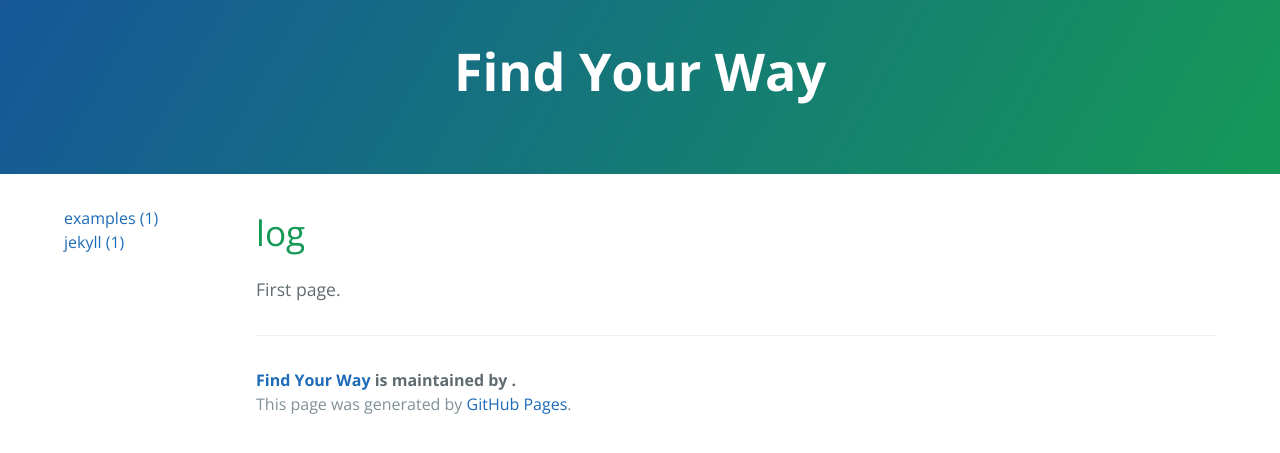
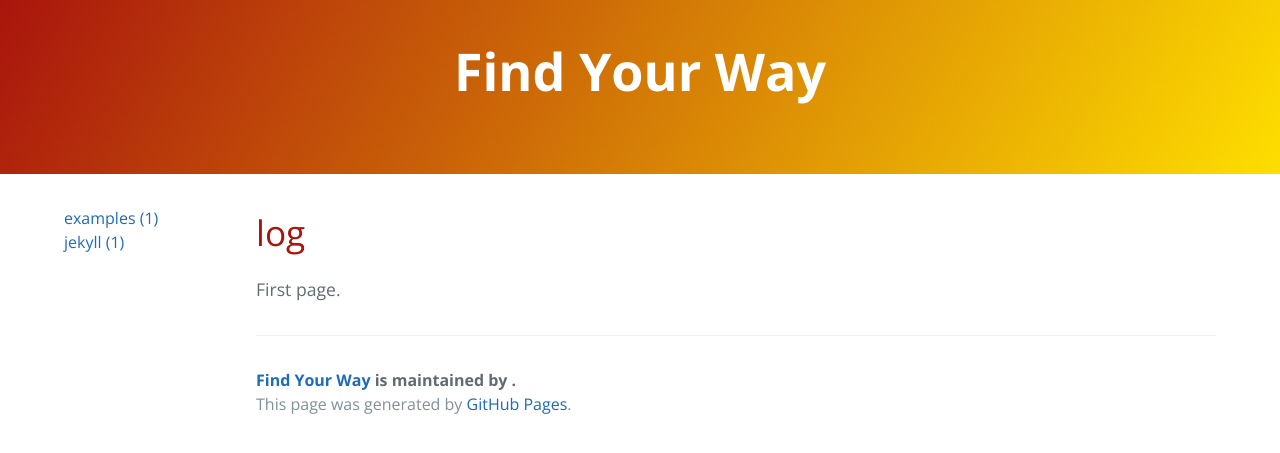
Before and after one commit to yo1000/blog.yo1000.com, a Jekyll site: the page built from README.md, in a window 1280 px wide. Shown: the top 453 px of the page. Built offline with Jekyll 4.4.1, drawn with Linux system fonts in a browser that asks for light colours; our own code applies the rules of GitHub Pages for plain Markdown files.

Commit message:
Update overwrite.css

```diff
--- a/css/overwrite.css
+++ b/css/overwrite.css
@@ -1,5 +1,16 @@
 .page-header {
   padding: 2rem 6rem;
+  background-color: #7a1a08;
+  background-image: linear-gradient(120deg, #a9150d, #fede00);
+}
+
+.main-content h1,
+.main-content h2,
+.main-content h3,
+.main-content h4,
+.main-content h5,
+.main-content h6 {
+    color: #a9150d;
 }
 
 @media screen and (min-width: 64em) {
```
